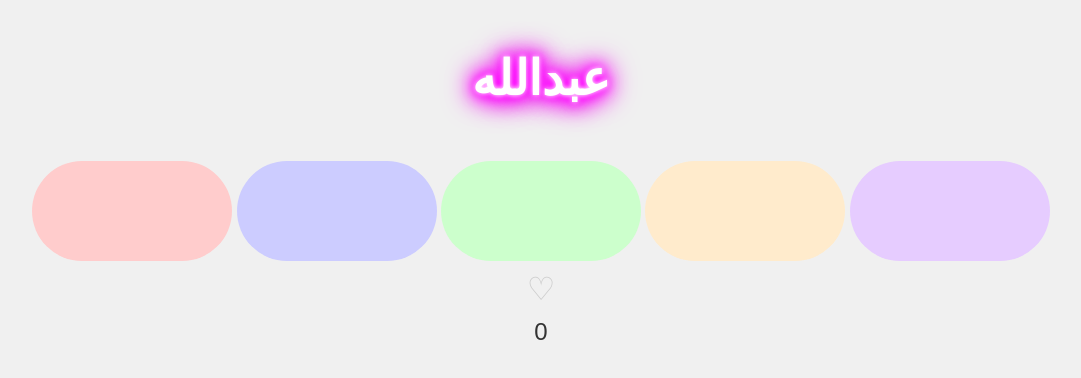
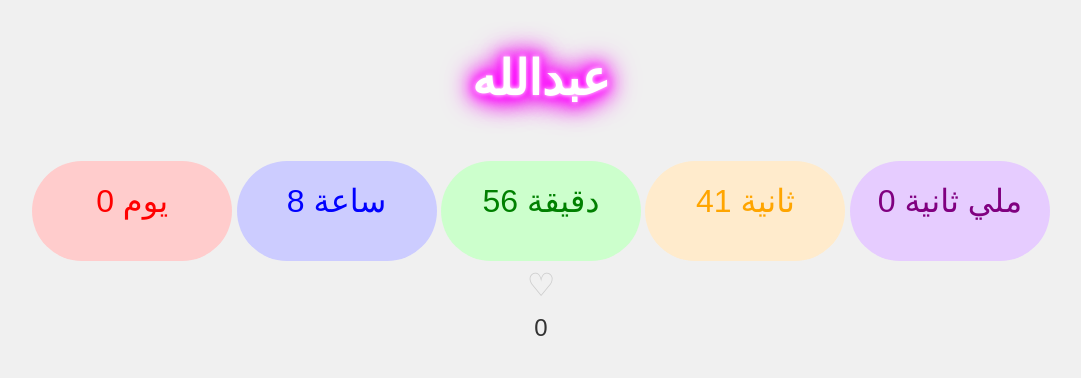
Before and after one commit to Monas89/Abdullah, a plain HTML site: page index.html in a window 1280 px wide. Shown: the whole page, without its empty margins (99-1180 px from the left). Drawn offline with Linux system fonts and the light colour scheme.

Commit message:
Update index.html

```diff
--- a/index.html
+++ b/index.html
@@ -131,9 +131,9 @@
         <div id="hijri-date"></div>
     </div>
 
-    <script>
+<script>
     function updateCountdown() {
-        const targetDate = new Date('August 22, 2024 17:21:00').getTime();
+        const targetDate = new Date('August 22, 2024 05:30:00').getTime();
         const now = new Date().getTime();
         let difference = targetDate - now;
 
@@ -185,7 +185,7 @@
     function showMessage() {
         const messageText = messages[messageIndex];
         const color = colors[messageIndex % colors.length];
-        messageIndex = messageIndex + 1) % messages.length;
+        messageIndex = (messageIndex + 1) % messages.length;
 
         const messageContainer = document.getElementById('message-container');
         messageContainer.innerText = messageText;
@@ -195,7 +195,6 @@
         const duration = messageText.length < 20 ? 2000 : 4000;
 
         const countdownSection = document.getElementById('countdown');
-
         countdownSection.style.transform = 'translateY(50px)';
 
         setTimeout(() => {
@@ -235,6 +234,6 @@
 
         showMessage();
     });
-    </script>
+</script>
 </body>
 </html>
```
